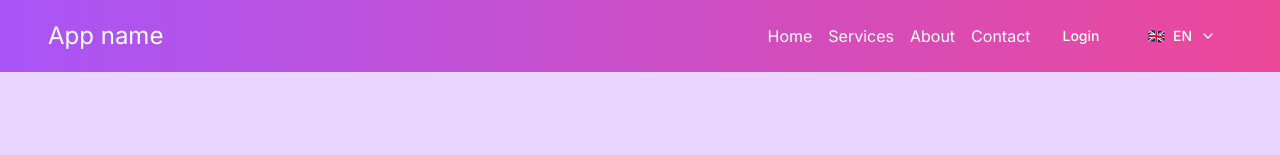
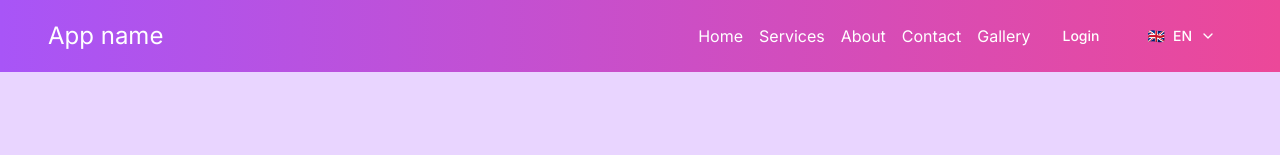
Before and after one commit to lnajim/boilerplate-landing-page, a Next.js app: page /about in a window 1280 px wide. Shown: the top 155 px of the page. Built offline with nearby package versions, Linux system fonts and the light colour scheme.

Commit message:
fixing aling header

```diff
--- a/app/[lang]/components/Header.tsx
+++ b/app/[lang]/components/Header.tsx
@@ -1,11 +1,12 @@
 'use client'
 
 import Link from 'next/link'
-import { useEffect, useState } from 'react'
+import { useEffect } from 'react'
 import useTranslationStore from '@/stores/TranslationStore'
 import LanguageSelector from './LanguageSelector'
+import { headerConfig } from '@/app/config/headerConfig'
+import AuthenticationButton from './AuthenticationButton'
 import { appConfig } from '@/app.config'
-import AuthenticationButton from './AuthenticationButton'
 
 const Header: React.FC = () => {
 	const { language, dictionary, setLanguage } = useTranslationStore()
@@ -17,8 +18,8 @@
 		loadTranslations()
 	}, [setLanguage, language])
 
-
-	const navItems = ['home', 'services', 'about', 'contact'] as const;
+	// Define the type of navItems more explicitly
+	const navItems = headerConfig.map((item) => item.key) as Array<keyof typeof dictionary.Header>
 
 	return (
 		<header className="bg-gradient-to-r from-purple-500 to-pink-500 p-4" data-header-id="main-header">
@@ -30,7 +31,7 @@
 					<ul className="flex items-center space-x-4">
 						{navItems.map((item) => (
 							<li key={item}>
-								<Link href={`#`} className="text-white hover:text-purple-200">
+								<Link href={headerConfig.find((config) => config.key === item)?.path || '#'} className="text-white hover:text-purple-200">
 									{dictionary.Header[item]}
 								</Link>
 							</li>
```
